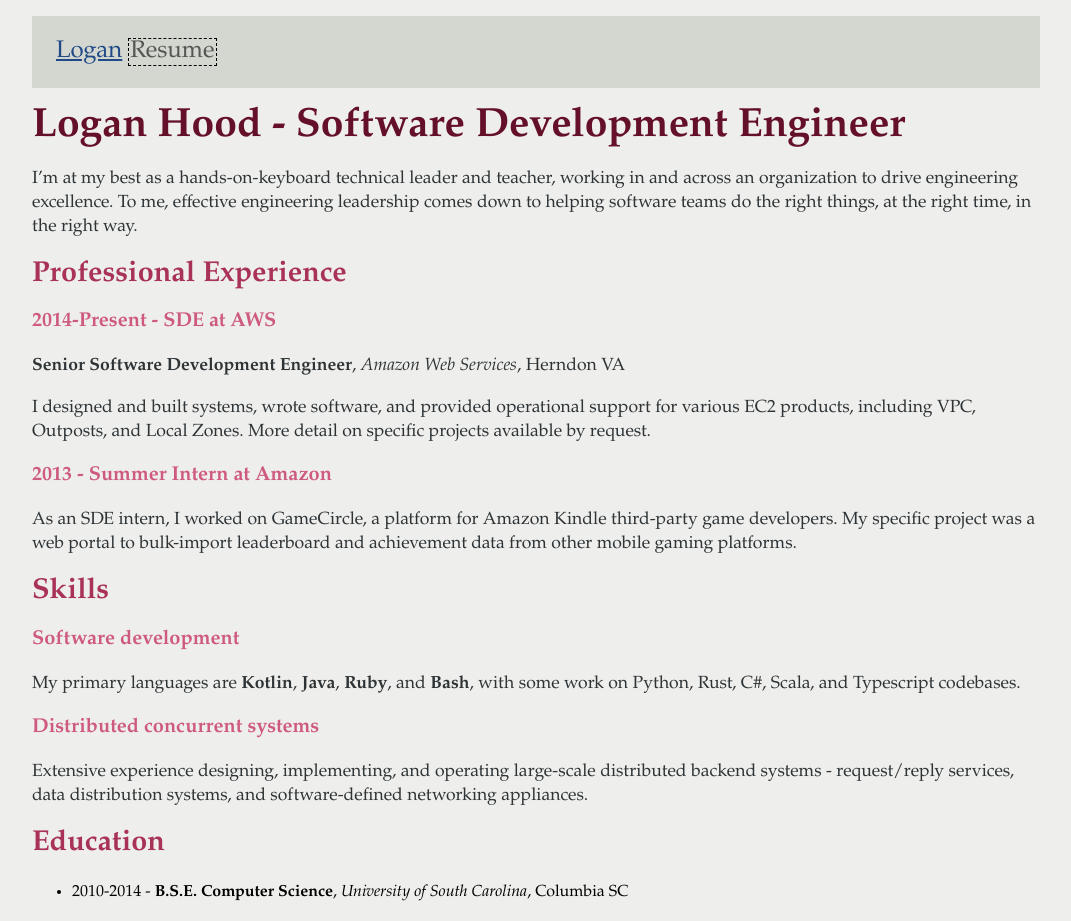
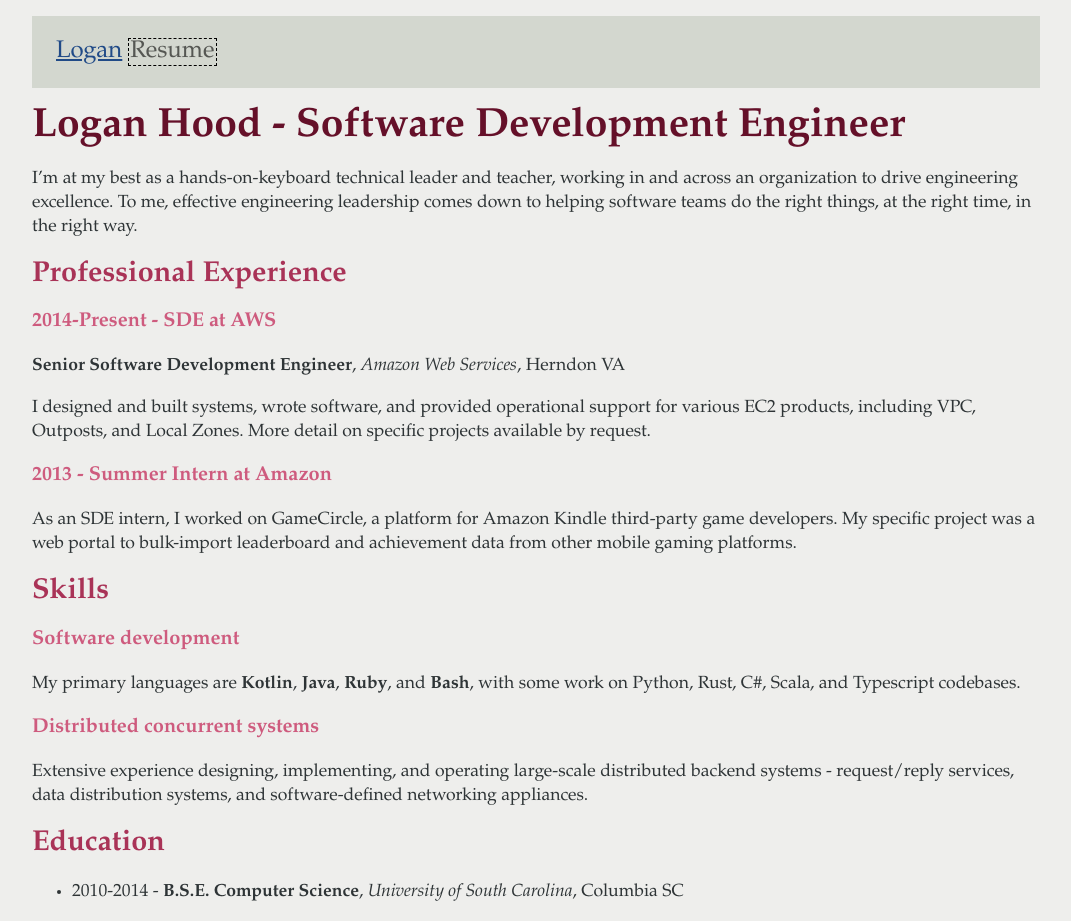
Before and after one commit to hoodlm/loganhooddotcom, a Jekyll site: the page built from resume.md, in a window 1280 px wide. Shown: the whole page, without its empty margins (104-1175 px from the left). Built offline with Jekyll 4.4.1, drawn with Linux system fonts in a browser that asks for light colours.

Commit message:
[css fixup] use same font size for bullet list (ul) as p

```diff
--- a/_sass/main.scss
+++ b/_sass/main.scss
@@ -10,7 +10,7 @@
   padding-top: 0.5rem;
 }
 
-p {
+ul, p {
   color: #2e3436;
   font-size: 1.10rem;
 }
```
